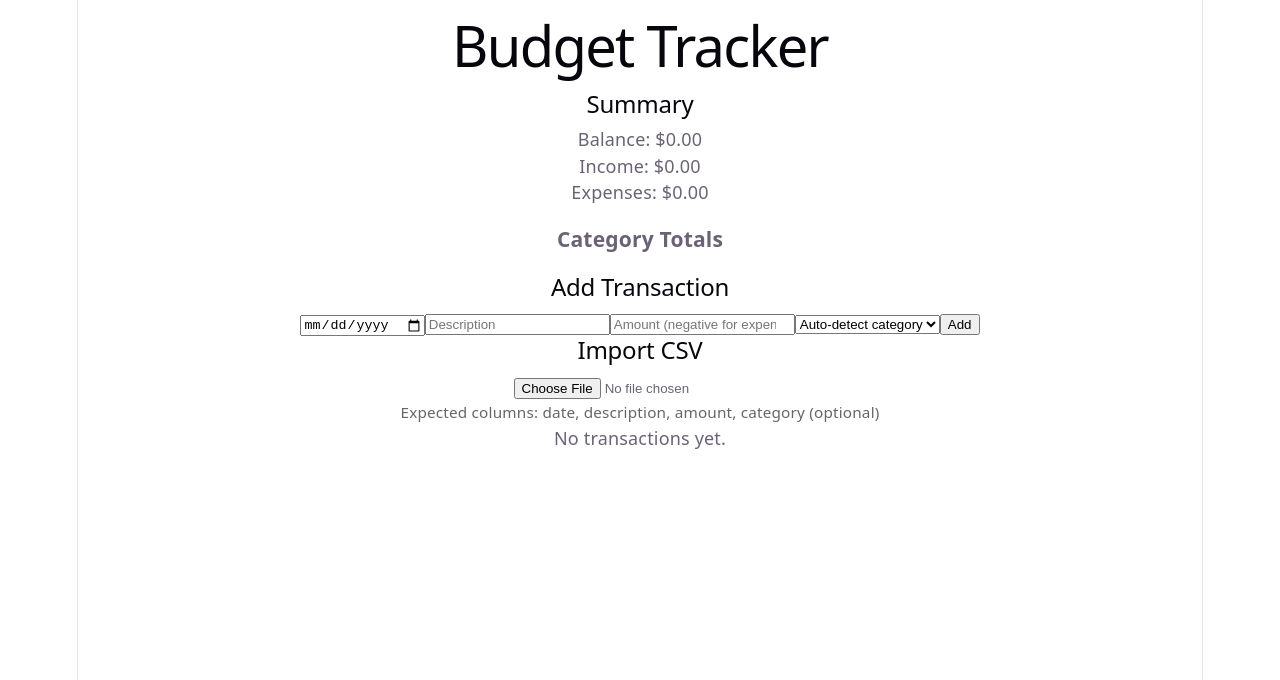
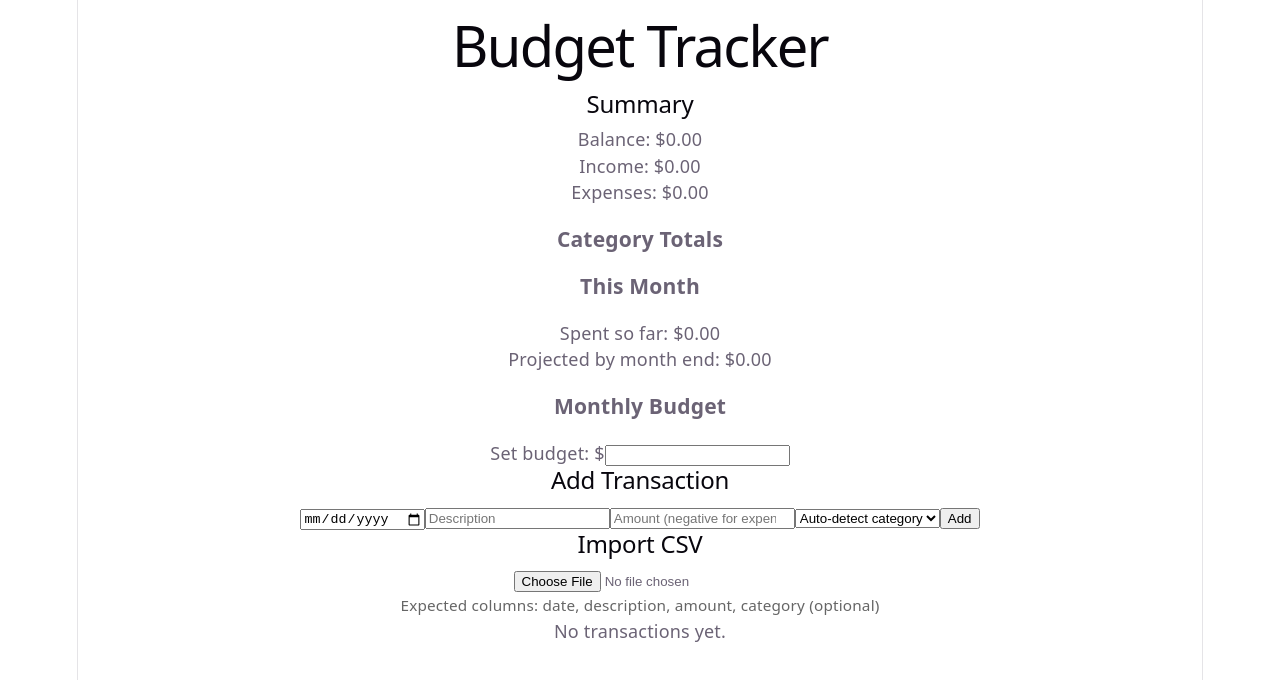
Before and after one commit to alex-149/budget-tracker, a React (Vite) app in the folder budget-tracker/: page / in a window 1280 px wide. Shown: the top 680 px of the page. Built offline with nearby package versions, Linux system fonts and the light colour scheme.

Commit message:
Add budget management features and enhance summary display
- Implement budget loading and saving to localStorage
- Update Summary component to display current month expenses and projected spending
- Add budget input field with validation and warning levels based on spending

```diff
--- a/budget-tracker/src/App.jsx
+++ b/budget-tracker/src/App.jsx
@@ -5,6 +5,7 @@ import Summary from './components/Summary'
 import ImportCSV from './components/ImportCSV'
 
 const STORAGE_KEY = 'budget-tracker-transactions'
+const BUDGET_STORAGE_KEY = 'budget-tracker-budget'
 
 function loadTransactions() {
   try {
@@ -16,9 +17,21 @@ function loadTransactions() {
   }
 }
 
+function loadBudget() {
+  try {
+    const saved = localStorage.getItem(BUDGET_STORAGE_KEY)
+    const parsed = saved ? Number(saved) : 0
+    return isNaN(parsed) ? 0 : parsed
+  } catch (err) {
+    console.error('Failed to load budget from localStorage:', err)
+    return 0
+  }
+}
+
 function App() {
   const [transactions, setTransactions] = useState(loadTransactions)
   const [editingId, setEditingId] = useState(null)
+  const [budget, setBudget] = useState(loadBudget)
 
   useEffect(() => {
     try {
@@ -28,13 +41,20 @@ function App() {
     }
   }, [transactions])
 
+  useEffect(() => {
+    try {
+      localStorage.setItem(BUDGET_STORAGE_KEY, String(budget))
+    } catch (err) {
+      console.error('Failed to save budget to localStorage:', err)
+    }
+  }, [budget])
+
   function handleAdd(transaction) {
     setTransactions([...transactions, transaction])
   }
 
   function handleDelete(id) {
     setTransactions(transactions.filter(t => t.id !== id))
-    // If you delete the transaction currently being edited, back out of edit mode
     if (id === editingId) {
       setEditingId(null)
     }
@@ -68,7 +88,7 @@ function App() {
   return (
     <div>
       <h1>Budget Tracker</h1>
-      <Summary transactions={transactions} />
+      <Summary transactions={transactions} budget={budget} setBudget={setBudget} />
       <TransactionForm
         key={editingId || 'new'}
         onSubmit={handleSubmit}
--- a/budget-tracker/src/components/Summary.jsx
+++ b/budget-tracker/src/components/Summary.jsx
@@ -1,4 +1,4 @@
-function Summary({ transactions }) {
+function Summary({ transactions, budget, setBudget }) {
   const income = transactions
     .filter(t => t.amount > 0)
     .reduce((sum, t) => sum + t.amount, 0)
@@ -17,20 +17,76 @@ function Summary({ transactions }) {
     return totals
   }, {})
 
+  const now = new Date()
+  const currentMonthExpenses = transactions
+    .filter(t => {
+      const d = new Date(t.date)
+      return (
+        t.amount < 0 &&
+        d.getMonth() === now.getMonth() &&
+        d.getFullYear() === now.getFullYear()
+      )
+    })
+    .reduce((sum, t) => sum + t.amount, 0)
+
+  const spentSoFar = Math.abs(currentMonthExpenses)
+
+  const daysElapsed = now.getDate()
+  const daysInMonth = new Date(now.getFullYear(), now.getMonth() + 1, 0).getDate()
+  const projectedSpending = daysElapsed > 0
+    ? (spentSoFar / daysElapsed) * daysInMonth
+    : 0
+
+  const hasBudget = budget > 0
+  const percentUsed = hasBudget ? (spentSoFar / budget) * 100 : 0
+
+  let warningLevel = 'ok'
+  if (hasBudget) {
+    if (percentUsed >= 100) warningLevel = 'over'
+    else if (percentUsed >= 80) warningLevel = 'warning'
+  }
+
   return (
     <div>
       <h2>Summary</h2>
       <p>Balance: ${balance.toFixed(2)}</p>
       <p>Income: ${income.toFixed(2)}</p>
       <p>Expenses: ${Math.abs(expenses).toFixed(2)}</p>
+
       <h3>Category Totals</h3>
       <ul>
         {Object.entries(categoryTotals).map(([category, total]) => (
           <li key={category}>
-            {category}: ${total.toFixed(2)}
+            {category}: ${Math.abs(total).toFixed(2)}
           </li>
         ))}
       </ul>
+
+      <h3>This Month</h3>
+      <p>Spent so far: ${spentSoFar.toFixed(2)}</p>
+      <p>Projected by month end: ${projectedSpending.toFixed(2)}</p>
+
+      <h3>Monthly Budget</h3>
+      <label>
+        Set budget: $
+        <input
+          type="number"
+          min="0"
+          step="0.01"
+          value={budget || ''}
+          onChange={e => setBudget(parseFloat(e.target.value) || 0)}
+        />
+      </label>
+
+      {hasBudget && (
+        <p style={{
+          color: warningLevel === 'over' ? 'red' : warningLevel === 'warning' ? 'orange' : 'green'
+        }}>
+          {warningLevel === 'over' && `Over budget! Spent ${percentUsed.toFixed(0)}% of $${budget.toFixed(2)}.`}
+          {warningLevel === 'warning' && `Warning: ${percentUsed.toFixed(0)}% of your $${budget.toFixed(2)} budget used.`}
+          {warningLevel === 'ok' && `${percentUsed.toFixed(0)}% of your $${budget.toFixed(2)} budget used.`}
+        </p>
+      )}
     </div>
   )
 }
```
